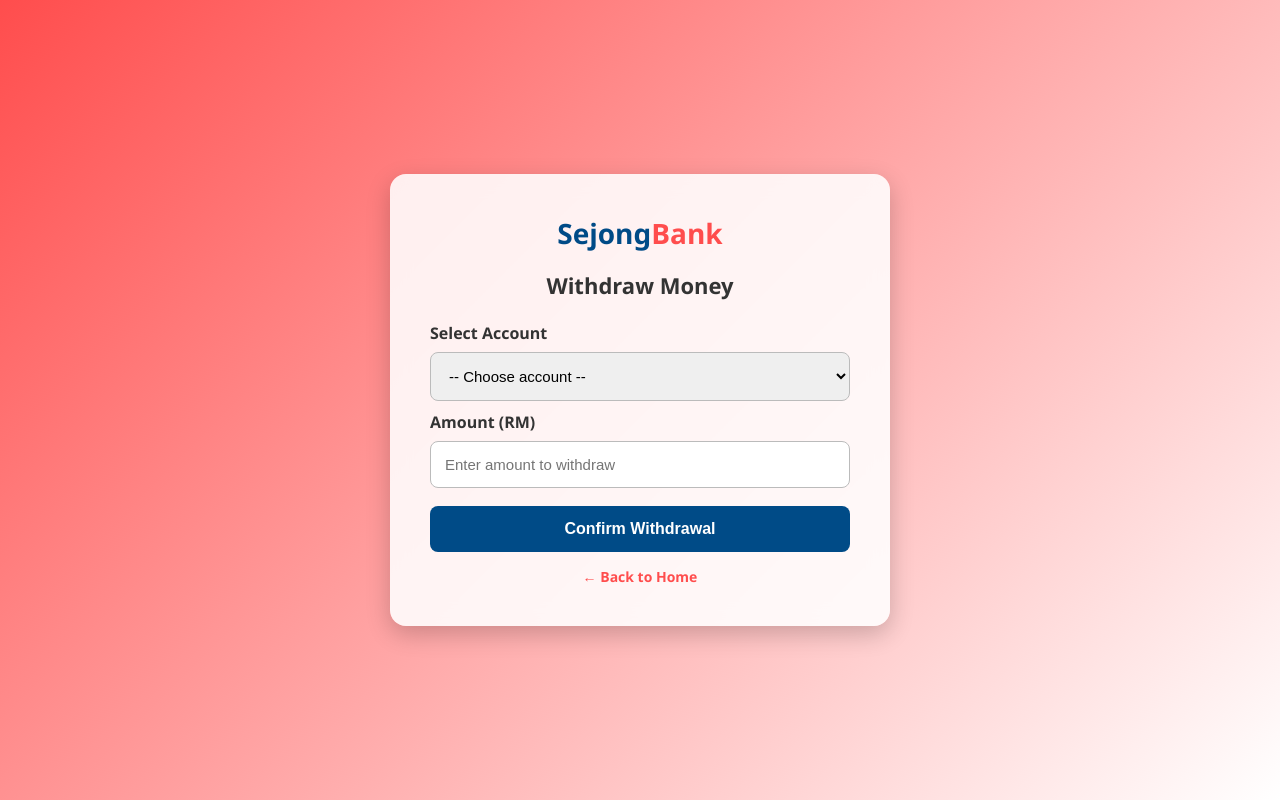
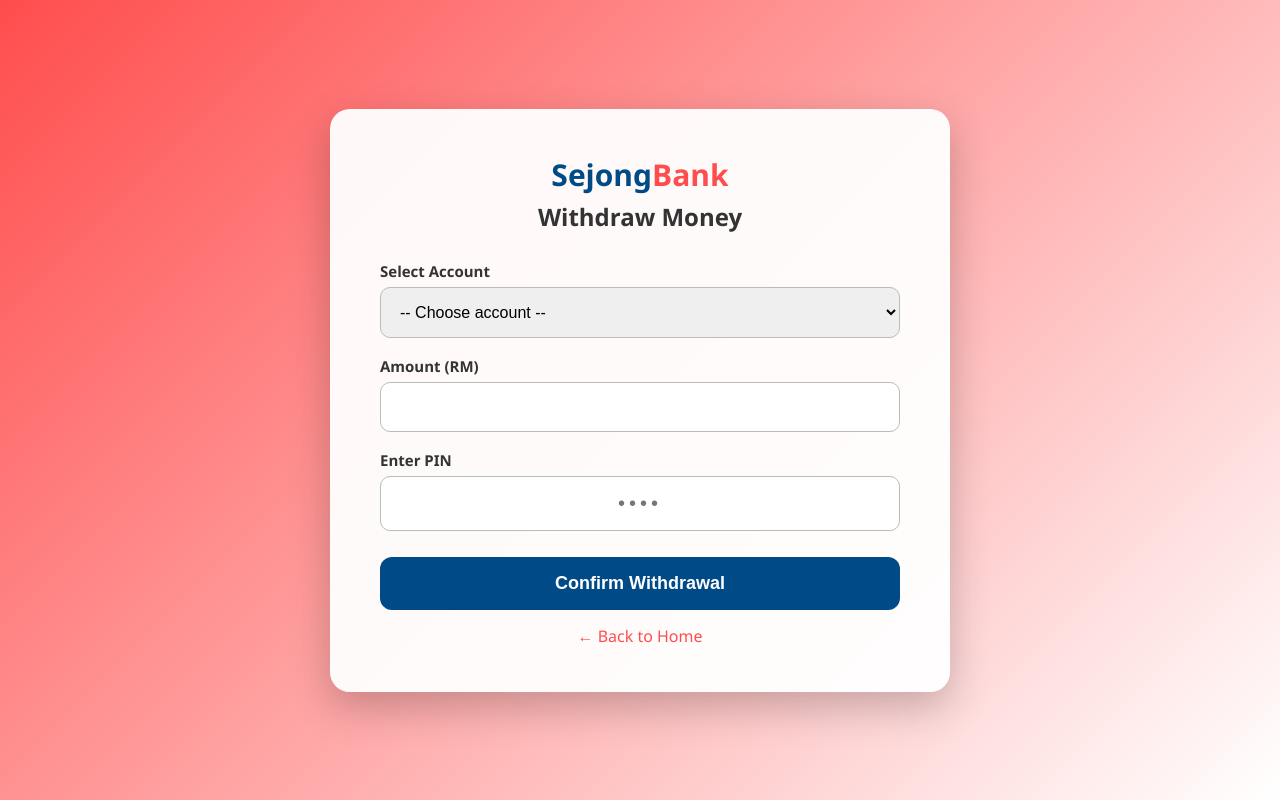
Before and after one commit to hanifhakimi/SejongBank, a PHP site: page /withdraw.php in a window 1280 px wide. Run offline with PHP 8.4, Linux system fonts and the light colour scheme; the visitor is signed in with stand-in values (Sample User, id 1); data that the repository does not hold is empty.

Commit message:
akmal - update interface

```diff
--- a/db_connect.php
+++ b/db_connect.php
@@ -1,5 +1,5 @@
 <?php
-$host = "172.30.1.81"; #test
+$host = "172.30.1.15"; #test
 $user = "remote_user";
 $pass = "Software123";
 $dbname = "sejongbank";
--- a/home.php
+++ b/home.php
@@ -181,7 +181,7 @@ while ($row = mysqli_fetch_assoc($result_accounts)) {
     </div>
 
     <div class="nav">
-        <a href="#">ACCOUNTS</a>
+        <a href="home.php">ACCOUNTS</a>
         <a href="card.php">CARDS</a>
         <a href="deposit.php">DEPOSIT</a>
         <a href="withdraw.php">WITHDRAW</a>
--- a/withdraw.php
+++ b/withdraw.php
@@ -12,44 +12,53 @@ $user_id = $_SESSION['user_id'];
 $query = "SELECT account_id, account_type, balance FROM accounts WHERE user_id = $user_id";
 $result = mysqli_query($conn, $query);
 
-//handle withdrawal form
+// Handle withdrawal form
 if ($_SERVER['REQUEST_METHOD'] === 'POST') {
     $account_id = $_POST['account_id'];
     $amount = floatval($_POST['amount']);
+
+    // Get user PIN from cards table
+    $pin_query = "SELECT pin FROM cards WHERE user_id = $user_id LIMIT 1";
+    $pin_result = mysqli_query($conn, $pin_query);
+    $pin_row = mysqli_fetch_assoc($pin_result);
+
+    $stored_pin = $pin_row['pin'];
+    $entered_pin = $_POST['pin'];
+
+    if ($entered_pin !== $stored_pin) {
+        echo "<script>alert('Incorrect PIN! Withdrawal denied.'); window.location='withdraw.php';</script>";
+        exit;
+    }
 
     if ($amount <= 0) {
         echo "<script>alert('Amount must be greater than 0'); window.location='withdraw.php';</script>";
         exit;
     }
 
-    //get current balance
+    // Get current balance
     $bal_query = "SELECT balance FROM accounts WHERE account_id = $account_id AND user_id = $user_id";
     $bal_result = mysqli_query($conn, $bal_query);
     $bal_row = mysqli_fetch_assoc($bal_result);
 
     $current_balance = $bal_row['balance'];
 
-    if ($amount > $current_balance) { //check if enough balance
+    if ($amount > $current_balance) {
         echo "<script>alert('Insufficient balance!'); window.location='withdraw.php';</script>";
         exit;
     }
 
-    //deduct amount
+    // Deduct amount
     $update = "UPDATE accounts
-           SET balance = balance - $amount
-           WHERE account_id = $account_id AND user_id = $user_id";
+               SET balance = balance - $amount
+               WHERE account_id = $account_id AND user_id = $user_id";
     mysqli_query($conn, $update);
 
-    //insert into transaction
+    // Insert into transactions table
     $insert_tx = "INSERT INTO transactions (user_id, account_id, type, amount, description)
-              VALUES ($user_id, $account_id, 'Withdrawal', $amount, 'Account withdrawal')";
+                  VALUES ($user_id, $account_id, 'Withdrawal', $amount, 'Account withdrawal')";
     mysqli_query($conn, $insert_tx);
 
-
-
-
-    echo "<script>alert('Withdrawal successful!'); window.location='home.php';</script>";
-    exit;
+    $message = "<p style='color:green;'>Withdrawal successful!</p>";
 }
 ?>
 
@@ -59,6 +68,7 @@ if ($_SERVER['REQUEST_METHOD'] === 'POST') {
 <head>
     <meta charset="UTF-8">
     <title>SejongBank | Withdrawal</title>
+
     <style>
         body {
             margin: 0;
@@ -71,19 +81,108 @@ if ($_SERVER['REQUEST_METHOD'] === 'POST') {
         }
 
         .withdraw-container {
-            width: 420px;
-            background: rgba(255, 255, 255, 0.88);
-            padding: 40px;
-            border-radius: 16px;
-            box-shadow: 0 8px 25px rgba(0, 0, 0, 0.2);
-            backdrop-filter: blur(10px);
-            animation: fadeIn 0.9s ease;
+            width: 520px;
+            background: rgba(255, 255, 255, 0.95);
+            padding: 45px 50px;
+            border-radius: 20px;
+            box-shadow: 0 15px 40px rgba(0, 0, 0, 0.22);
+            text-align: center;
         }
 
-        @keyframes fadeIn {
+        .logo {
+            font-size: 30px;
+            font-weight: bold;
+            margin-bottom: 5px;
+            color: #004b87;
+        }
+
+        .logo span {
+            color: #ff4d4d;
+        }
+
+        h2 {
+            margin-top: 0;
+            margin-bottom: 28px;
+            font-size: 24px;
+            font-weight: 600;
+            color: #333;
+            text-align: center;
+        }
+
+        label {
+            display: block;
+            text-align: left;
+            margin-bottom: 6px;
+            margin-top: 18px;
+            font-weight: 600;
+            font-size: 15px;
+            color: #333;
+        }
+
+        select,
+        input {
+            width: 100%;
+            padding: 15px;
+            border-radius: 10px;
+            border: 1px solid #bbb;
+            font-size: 16px;
+            box-sizing: border-box;
+        }
+
+        .pin-box {
+            letter-spacing: 4px;
+            font-size: 20px;
+            text-align: center;
+        }
+
+        button {
+            width: 100%;
+            padding: 16px;
+            margin-top: 26px;
+            background: #004b87;
+            color: white;
+            border: none;
+            border-radius: 12px;
+            font-size: 18px;
+            font-weight: 600;
+            cursor: pointer;
+        }
+
+        button:hover {
+            background: #00345d;
+        }
+
+        .back {
+            margin-top: 15px;
+        }
+
+        .back a {
+            color: #ff4d4d;
+            text-decoration: none;
+        }
+
+        .back a:hover {
+            text-decoration: underline;
+        }
+
+        /* ACCOUNT PREVIEW CARD */
+        .account-preview {
+            margin-top: 20px;
+            padding: 22px;
+            border-radius: 16px;
+            background: rgba(255, 255, 255, 0.55);
+            backdrop-filter: blur(8px);
+            border: 1px solid rgba(255, 255, 255, 0.35);
+            box-shadow: 0 10px 24px rgba(0, 0, 0, 0.18);
+            display: none;
+            animation: slideUp 0.4s ease;
+            text-align: center;
+        }
+
+        @keyframes slideUp {
             from {
                 opacity: 0;
-                transform: translateY(20px);
+                transform: translateY(12px);
             }
 
             to {
@@ -92,114 +191,104 @@ if ($_SERVER['REQUEST_METHOD'] === 'POST') {
             }
         }
 
-        .logo {
-            text-align: center;
-            font-size: 28px;
+        .account-title {
+            font-size: 18px;
             font-weight: bold;
             color: #004b87;
-            margin-bottom: 10px;
         }
 
-        .logo span {
-            color: #ff4d4d;
+        .balance-text {
+            margin-top: 6px;
+            font-size: 15px;
+            color: #444;
         }
 
-        h2 {
-            text-align: center;
-            margin-bottom: 22px;
-            color: #333;
-            font-size: 22px;
-            font-weight: 600;
+        .bar-container {
+            width: 100%;
+            height: 12px;
+            background: #f1f1f1;
+            border-radius: 8px;
+            margin-top: 10px;
         }
 
-        label {
-            font-weight: 600;
-            margin-top: 10px;
-            display: block;
-            color: #333;
+        .bar-fill {
+            width: 100%;
+            height: 100%;
+            background: linear-gradient(90deg, #ff4d4d, #ff7a7a);
+            border-radius: 8px;
+            transition: width 0.35s ease;
         }
 
-        select,
-        input {
-            width: 100%;
-            padding: 14px;
-            margin-top: 8px;
-            border-radius: 8px;
-            border: 1px solid #bbb;
+        .msg-success {
+            color: #0a7a26;
+            padding: 10px;
+            background: #dfffe6;
+            border-left: 5px solid #0a7a26;
+            margin-bottom: 15px;
+            border-radius: 6px;
             font-size: 15px;
-            box-sizing: border-box;
-            transition: 0.3s;
         }
 
-        select:focus,
-        input:focus {
-            border-color: #004b87;
-            outline: none;
-            box-shadow: 0 0 6px rgba(0, 75, 135, 0.3);
-        }
-
-        button {
-            width: 100%;
-            padding: 14px;
-            margin-top: 18px;
-            background: #004b87;
-            color: white;
-            border: none;
-            border-radius: 8px;
-            font-size: 16px;
-            font-weight: bold;
-            cursor: pointer;
-            transition: 0.25s ease;
-        }
-
-        button:hover {
-            background: #00345d;
-            transform: translateY(-2px);
-            box-shadow: 0 5px 12px rgba(0, 0, 0, 0.15);
-        }
-
-        .back {
-            text-align: center;
-            margin-top: 15px;
-            font-size: 14px;
-        }
-
-        .back a {
-            color: #ff4d4d;
-            text-decoration: none;
-            font-weight: bold;
-            transition: 0.25s;
-        }
-
-        .back a:hover {
-            color: #c20000;
-            text-decoration: underline;
+        .msg-error {
+            color: #b00000;
+            padding: 10px;
+            background: #ffe0e0;
+            border-left: 5px solid #b00000;
+            margin-bottom: 15px;
+            border-radius: 6px;
+            font-size: 15px;
         }
     </style>
+
 </head>
 
 <body>
 
     <div class="withdraw-container">
+
         <div class="logo">Sejong<span>Bank</span></div>
         <h2>Withdraw Money</h2>
+
+        <?php
+        if (!empty($message)) {
+            if (strpos($message, 'successful') !== false) {
+                echo "<div class='msg-success'>$message</div>";
+            } else {
+                echo "<div class='msg-error'>$message</div>";
+            }
+        }
+        ?>
 
         <form method="POST">
 
             <label>Select Account</label>
-            <select name="account_id" required>
+            <select name="account_id" id="accountSelect" required>
                 <option disabled selected>-- Choose account --</option>
 
-                <?php while ($row = mysqli_fetch_assoc($result)): ?>
-                    <option value="<?php echo $row['account_id']; ?>">
-                        <?php echo $row['account_type']; ?>
-                        (RM <?php echo number_format($row['balance'], 2); ?>)
+                <?php mysqli_data_seek($result, 0);
+                while ($row = mysqli_fetch_assoc($result)): ?>
+                    <option value="<?= $row['account_id']; ?>" data-type="<?= $row['account_type']; ?>"
+                        data-balance="<?= $row['balance']; ?>">
+                        <?= $row['account_type']; ?> (RM <?= number_format($row['balance'], 2); ?>)
                     </option>
                 <?php endwhile; ?>
             </select>
 
+            <div class="account-preview" id="previewCard">
+                <div class="account-title" id="previewType">Account</div>
+                <div class="balance-text" id="previewBalance">Balance: RM 0.00</div>
+
+                <div class="bar-container">
+                    <div class="bar-fill" id="balanceBar"></div>
+                </div>
+            </div>
+
             <label>Amount (RM)</label>
-            <input type="number" step="0.01" min="0" name="amount" placeholder="Enter amount to withdraw" required>
+            <input type="number" step="0.01" min="0" id="amountInput" name="amount" required>
+
+            <label>Enter PIN</label>
+            <input type="password" maxlength="4" minlength="4" name="pin" class="pin-box" placeholder="••••"
+                pattern="\d{4}" required>
 
             <button type="submit">Confirm Withdrawal</button>
         </form>
@@ -209,6 +298,39 @@ if ($_SERVER['REQUEST_METHOD'] === 'POST') {
         </div>
     </div>
 
+    <script>
+        const accountSelect = document.getElementById("accountSelect");
+        const previewCard = document.getElementById("previewCard");
+        const previewType = document.getElementById("previewType");
+        const previewBalance = document.getElementById("previewBalance");
+        const balanceBar = document.getElementById("balanceBar");
+        const amountInput = document.getElementById("amountInput");
+
+        let currentBalance = 0;
+
+        accountSelect.addEventListener("change", function () {
+            const selected = this.options[this.selectedIndex];
+            const type = selected.dataset.type;
+            currentBalance = parseFloat(selected.dataset.balance);
+
+            previewType.textContent = type;
+            previewBalance.textContent = "Balance: RM " + currentBalance.toFixed(2);
+
+            previewCard.style.display = "block";
+            balanceBar.style.width = "100%";
+        });
+
+        amountInput.addEventListener("input", function () {
+            const amount = parseFloat(this.value) || 0;
+            let percent = 100 - ((amount / currentBalance) * 100);
+
+            if (percent < 0) percent = 0;
+            if (percent > 100) percent = 100;
+
+            balanceBar.style.width = percent + "%";
+        });
+    </script>
+
 </body>
 
 </html>
```
Also changed, not shown: bill_payment.php (+103 -82 lines), deposit.php (+45 -23 lines), transaction_history.php (+45 -4 lines).
